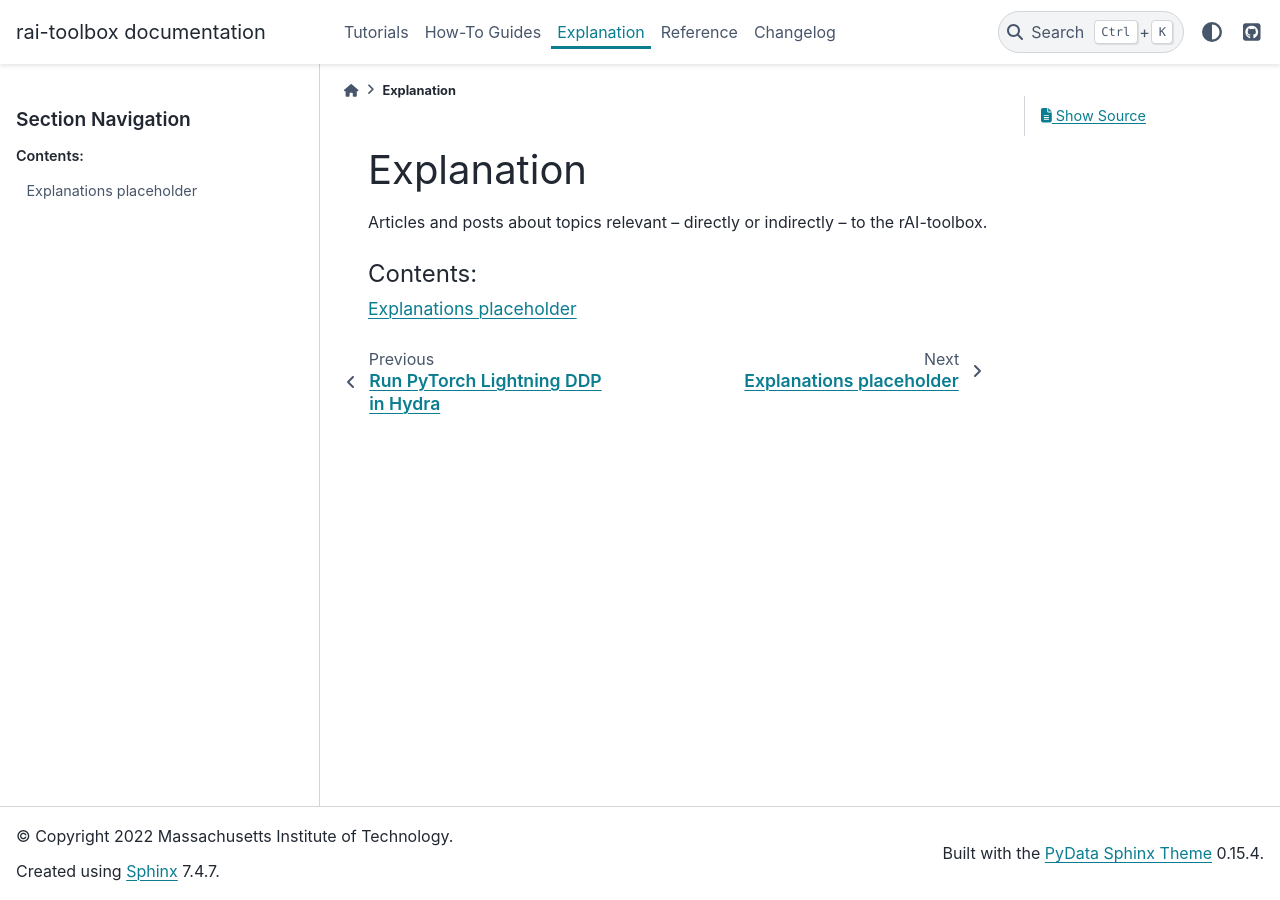
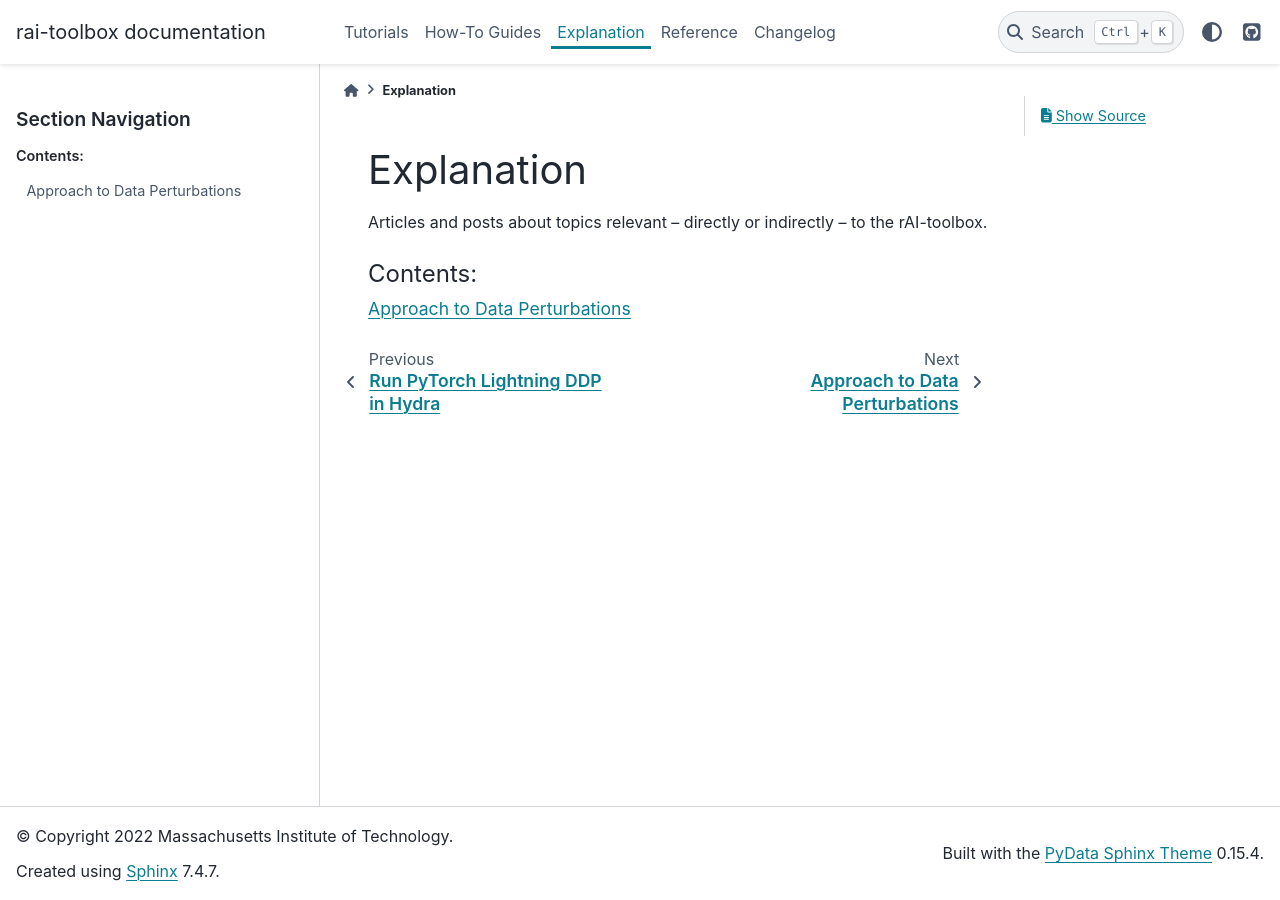
Before and after one commit to mit-ll-responsible-ai/responsible-ai-toolbox, a Sphinx documentation site: the page built from docs/source/explanation.rst, in a window 1280 px wide. Built offline with Sphinx 7.4.7 and the PyData theme 0.15.4, drawn with Linux system fonts in a browser that asks for light colours; pages that are not in the unit, such as notebooks, are missing from menus; some of the changed lines change nothing that is shown.

Commit message:
starting perturbation explanation

```diff
--- a/docs/source/explanation.rst
+++ b/docs/source/explanation.rst
@@ -9,4 +9,4 @@
    :maxdepth: 1
    :caption: Contents:
 
-   explanation/placeholder
+   explanation/perturbations
--- /dev/null
+++ b/docs/source/explanation/perturbations.rst
@@ -0,0 +1,80 @@
+.. meta::
+   :description: An explanation of our approach to data optimization problems.
+
+
+==============================
+Approach to Data Perturbations
+==============================
+
+Th rAI-toolbox facilitates solving for optimizations over data by strictly adhering to
+PyTorch APIs. A perturbation model is defined as a `torch.nn.Module`, and its optimizer
+as `torch.optim.Optimizer`.
+
+In this explanation, we will discuss our motivation for
+taking such a design approach, and some of the benefits it affords.
+
+Standard Training and Adversarial Examples
+==========================================
+
+Whereas standard machine learning model-training frameworks are designed to refine
+the parameters of the ML model (i.e., architecture and weights), methods for studying
+the robustness and explainability of the model naturally involve analyses of and
+optimizations over the data (i.e., inputs to the model and representations extracted
+by the model). This optimization over the data space increases the complexity of
+responsible AI worksflows over that of the standard setting.
+
+For example, consider the standard optimization objective for training a model,
+:math:`f_\theta`, parameterized by :math:`\theta`:
+
+.. math::
+
+    \min\limits_{\theta \in \Theta} \mathbb{E}_{(x,y)\sim D} [\mathcal{L}(f_\theta(x),y)],
+
+where :math:`x` and :math:`y` represent the data input and corresponding output,
+respectively, sampled from a data distribution, :math:`D`, and :math:`\mathcal{L}`
+is the loss function to be minimized. Note that here, the data samples are fixed,
+and the search is done over the model's weight space.
+
+In contrast, consider the optimization objective for solving for an adversarial
+example to fool the model into producing an incorrect output, which is a common
+practice for assessing the robustness of the model:
+
+.. math::
+
+    \max\limits_{\delta \in \Delta} \mathcal{L}(f_\theta(x + \delta),y),
+
+where a perturbation, :math:`\delta`, is optimized to maximize loss against the true
+output, subject to a constraint set, :math:`\Delta`. Here, the model parameters are
+held fixed, and the search is conducted over the data space.
+
+A plethora of approaches for solving this objective under different loss
+configurations and constraint sets have been proposed by the Robust AI research
+community. One popular approach is to use iterative project gradient descent
+(PGD) on the negative cross-entropy loss, with an :math:`L^p`-ball of radius
+:math:`\epsilon` and :math:`p=1,2,` or :math:`\infty` as the constraint set.
+
+Common Responsible AI Workflows
+===============================
+
+A wide range of responsible AI techniques involve optimizing parameters of data
+transformations, often in addition to optimizations over model parameters as well:
+
+- Data augmentations / corruptions: :math:`g_\delta(x)`
+    - Model-independent
+- Adversarial examples: :math:`\max\limits_{\delta \in \Delta} \mathcal{L}(f_\theta(g_{\delta}(x)),y)`
+    - Optimize transformation over single data point
+- Universal adversarial perturbations: :math:`\max\limits_{\delta \in \Delta} \mathbb{E}_{(x,y)\sim D} [\mathcal{L}(f_\theta(g_\delta(x)),y)]`
+    - Optimize transformation over data distribution
+- Adversarial (robust) training: :math:`\min\limits_{\theta \in \Theta} \mathbb{E}_{(x,y)\sim D} [ \max\limits_{\delta \in \Delta} \mathcal{L}(f_\theta(g_\delta(x)),y) ]`
+    - Optimize model on transformed data
+- "Universal" adversarial training: :math:`\min\limits_{\theta \in \Theta} \max\limits_{\delta \in \Delta} \mathbb{E}_{(x,y)\sim D} [\mathcal{L}(f_\theta(g_\delta(x)),y) ]`
+    - Optimize model on transformed data distribution
+
+where :math:`g_\delta` represents a model for transforming data, parameterized by
+:math:`\delta`.
+
+The rai-toolbox is designed to support all of the flavors of analysis represented by
+the above workflows. Users can immediately leverage our in-house perturbation
+models, optimizers, and perturbation solvers, or build their own in a manner that
+can be easily composed with other existing tools from the PyTorch ecosystem for creating
+distributed and scalable Responsible AI workflows.
```
